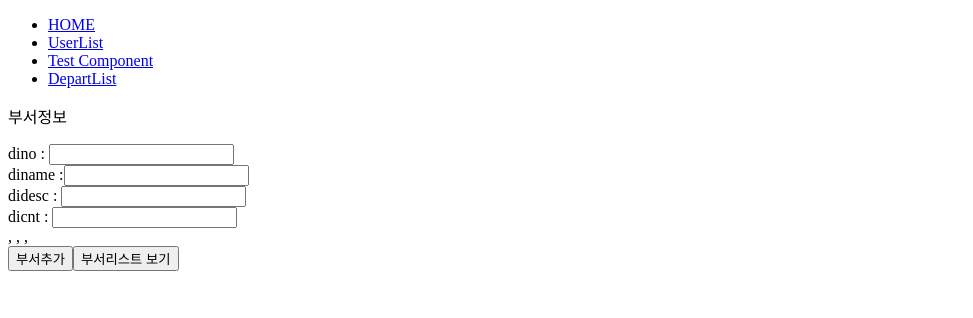
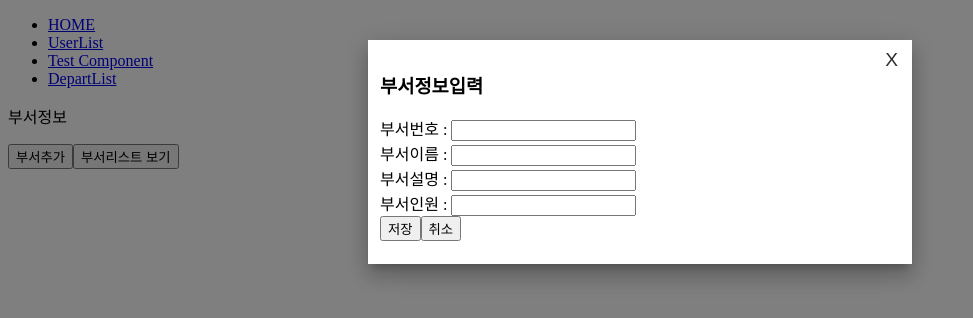
Before and after one commit to uraurayem/ang_20171209, an Angular app: page /depart in a window 1280 px wide. Both pictures are taken after a click on the button "부서추가". Shown: the top 318 px of the page, without its empty margins (0-973 px from the left). Built offline with nearby package versions, Linux system fonts and the light colour scheme.

Commit message:
20171223_01

```diff
--- a/src/app/app.component.ts
+++ b/src/app/app.component.ts
@@ -1,5 +1,5 @@
 import { Component } from '@angular/core';
-import {User } from './user';
+import {User } from './user/user';
 @Component({
   selector: 'app-root',
   templateUrl: './app.component.html',
@@ -8,33 +8,37 @@ import {User } from './user';
 })
 export class AppComponent {
   title = 'app';
-  userList:Array<User> = [];
+  user:User ;
 
-  userName:string = "" ;
-  userAge:number = 0;
+  // userName:string = "" ;
+  // userAge:number = 0;
 
   constructor(){
+    this.user = new User();
+    this.user.userId = "test";
+    this.user.userName = "테스트"
+    sessionStorage.setItem("user", JSON.stringify(this.user));
 
   }
   addUser():void {
 
-    var user :User = new User() ;
-    user.userName = this.userName ;
-    user.userAge = this.userAge;
+    // var user :User = new User() ;
+    // user.userName = this.userName ;
+    // user.userAge = this.userAge;
 
-    this.userList.push(user);
+    // this.userList.push(user);
   }
   test() : void {
 
-    var user1:User = new User();
-    user1.userName = '미선';
-    user1.userAge = 5;
-    this.userList.push(user1);
+    // var user1:User = new User();
+    // user1.userName = '미선';
+    // user1.userAge = 5;
+    // this.userList.push(user1);
 
-    user1 = new User();
-    user1.userName = '미선2';
-    user1.userAge = 6;
-    this.userList.push(user1);
+    // user1 = new User();
+    // user1.userName = '미선2';
+    // user1.userAge = 6;
+    // this.userList.push(user1);
 
   }
 
--- a/src/app/app.module.ts
+++ b/src/app/app.module.ts
@@ -7,7 +7,9 @@ import { FormsModule , ReactiveFormsModule } from '@angular/forms';
 import { AppComponent } from './app.component';
 import { UserComponent } from './user/user.component';
 import { TestComponent } from './test/test.component';
-import { DepartComponent } from './depart/depart.component'; // ng generate component User 로 자동으로  추가된 부분
+import { DepartComponent } from './depart/depart.component';
+import { WelcomeComponent } from './welcome/welcome.component';
+import { DepartInsertComponent } from './depart-insert/depart-insert.component'; // ng generate component User 로 자동으로  추가된 부분
 
 
 @NgModule({
@@ -15,7 +17,9 @@ import { DepartComponent } from './depart/depart.component'; // ng generate comp
   //사용할 컴포넌트 등록
   declarations:[
     TestComponent,
-    DepartComponent ,
+    DepartComponent,
+    WelcomeComponent,
+    DepartInsertComponent ,
     AppComponent,
     UserComponent
   ],
@@ -39,6 +43,11 @@ import { DepartComponent } from './depart/depart.component'; // ng generate comp
         path: 'depart',
         component :DepartComponent
       }
+      ,
+      {
+        path: '',
+        component :WelcomeComponent
+      }
     ])
   ],
   providers: [],
--- /dev/null
+++ b/src/app/depart-insert/depart-insert.component.css
@@ -0,0 +1,41 @@
+.overlay {
+    position: fixed;
+    top: 0;
+    bottom: 0;
+    left: 0;
+    right: 0;
+    background-color: rgba(0, 0, 0, 0.5);
+    z-index: 999;
+  }
+
+  .dialog {
+    z-index: 1000;
+    position: fixed;
+    right: 0;
+    left: 0;
+    top: 20px;
+    margin-right: auto;
+    margin-left: auto;
+    min-height: 200px;
+    width: 90%;
+    max-width: 520px;
+    background-color: #fff;
+    padding: 12px;
+    box-shadow: 0 7px 8px -4px rgba(0, 0, 0, 0.2), 0 13px 19px 2px rgba(0, 0, 0, 0.14), 0 5px 24px 4px rgba(0, 0, 0, 0.12);
+  }
+
+  @media (min-width: 768px) {
+    .dialog {
+      top: 40px;
+    }
+  }
+
+  .dialog__close-btn {
+    border: 0;
+    background: none;
+    color: #2d2d2d;
+    position: absolute;
+    top: 8px;
+    right: 8px;
+    font-size: 1.2em;
+  }
--- /dev/null
+++ b/src/app/depart-insert/depart-insert.component.html
@@ -0,0 +1,18 @@
+<div class="dialog">
+  <h3>{{title}}</h3>
+
+  부서번호 : <input type="text" /><br>
+  부서이름 : <input type="text" /><br>
+  부서설명 : <input type="text" /><br>
+  부서인원 : <input type="text" /><br>
+
+
+    <div>
+      <button>저장</button>
+      <button (click)="close()">취소</button>
+    </div>
+
+    <button  (click)="close()"
+    aria-label="Close" class="dialog__close-btn">X</button>
+  </div>
+  <div  class="overlay" (click)="close()"></div>
--- /dev/null
+++ b/src/app/depart-insert/depart-insert.component.ts
@@ -0,0 +1,22 @@
+import { Component, OnInit , Input, Output, EventEmitter} from '@angular/core';
+
+@Component({
+  selector: 'app-depart-insert',
+  templateUrl: './depart-insert.component.html',
+  styleUrls: ['./depart-insert.component.css']
+})
+export class DepartInsertComponent implements OnInit {
+
+  @Input() title:string;
+  @Output() childVisible = new EventEmitter<boolean>();
+  constructor() { }
+
+  ngOnInit() {
+
+  }
+
+
+   close():void {
+     this.childVisible.emit(false);
+   }
+}
--- a/src/app/depart/depart.component.html
+++ b/src/app/depart/depart.component.html
@@ -3,7 +3,7 @@
 </p>
 <div>
 
-  dino :  <input type="text" [(ngModel)] ="departInfo.dino" /><br>
+  <!-- dino :  <input type="text" [(ngModel)] ="departInfo.dino" /><br>
   diname :<input type="text" [(ngModel)] ="departInfo.diname" /><br>
   didesc : <input type="text" [(ngModel)] ="departInfo.didesc" /><br>
   dicnt : <input type="text" [(ngModel)] ="departInfo.dicnt" /><br>
@@ -13,10 +13,13 @@
 
 
   <br>
-  <button (click)="addDepart()" >부서추가</button>
+-->
+  <app-depart-insert *ngIf="parentVisible" [title]="subTitle" (childVisible)="toggleDepartInsert($event)"></app-depart-insert>
+
+  <button (click)="toggleDepartInsert(true)" >부서추가</button>
   <button (click)="showDepartList()">부서리스트 보기</button>
-  <app-test *ngIf="isShow"></app-test>
 
+  <!-- <app-test *ngIf="isShow"></app-test>  -->
   <table *ngIf="departList.length > 0" border="1">
     <tr>
       <td>부서번호</td>
--- a/src/app/depart/depart.component.ts
+++ b/src/app/depart/depart.component.ts
@@ -17,6 +17,12 @@ export class DepartComponent implements OnInit {
 
   departList:Array<Depart> = [] ;
 
+
+
+  //depart insert 에 보낼 값
+  parentVisible :boolean = false ;
+  subTitle : string = this.title +"입력" ;
+
   constructor(private dis:DepartService) {
     this.departInfo = new Depart();
 
@@ -27,6 +33,14 @@ export class DepartComponent implements OnInit {
 
 
   }
+
+  toggleDepartInsert (v:boolean) : void {
+    this.parentVisible = v;
+  }
+  // onChildVisibleChanged(v:boolean) : void {
+  //   this.parentVisible = v;
+  // }
+
   printInfo():void {
     console.log(this.departInfo) ;
   }
--- /dev/null
+++ b/src/app/welcome/welcome.component.html
@@ -0,0 +1,3 @@
+<p>
+  {{user.userName}} 님 반갑습니다.
+</p>
--- /dev/null
+++ b/src/app/welcome/welcome.component.ts
@@ -0,0 +1,22 @@
+import { Component, OnInit } from '@angular/core';
+import {User } from './../user/user';
+@Component({
+  selector: 'app-welcome',
+  templateUrl: './welcome.component.html',
+  styleUrls: ['./welcome.component.css']
+})
+export class WelcomeComponent implements OnInit {
+
+  user:User = new User();
+  constructor() {
+//html 로드 전 실행
+
+    this.user  =  JSON.parse ( sessionStorage.getItem('user') ) ;
+
+  }
+
+
+  ngOnInit() {
+  }
+
+}
```
Also changed, not shown: src/app/welcome/welcome.component.css (added), 2 other files (tests, documents, lock files or other folders).
